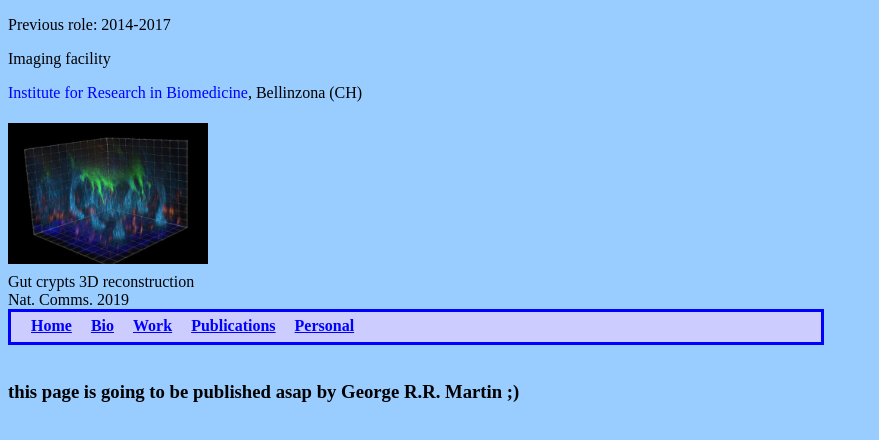
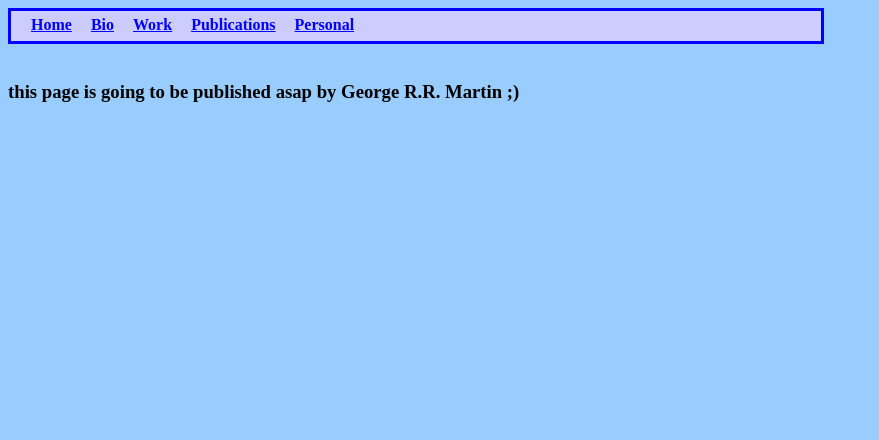
Before and after one commit to RoccoDAnt/RoccoDAnt.github.io, a plain HTML site: page personal.html in a window 1280 px wide. Shown: the whole page, without its empty margins (0-879 px from the left). Drawn offline with Linux system fonts and the light colour scheme.

Commit message:
Update personal.html

```diff
--- a/personal.html
+++ b/personal.html
@@ -21,18 +21,6 @@
    </style>
    <link rel="icon" href="logo_RDA_64x64.png" sizes="16x16" type="image/png">
 </head>
-<tr>
-  <td style="min-width:500px">
-    <p>Previous role: 2014-2017</p>
-    <p>Imaging facility</p>
-    <p><a>Institute for Research in Biomedicine</a>, Bellinzona (CH)</p>
-  </td>
-  <td>
-       <img style="float: top; margin:5px 0px" src="gut_crypts_Perruzza_NatComm-2019.png" alt="gut_crypts_Perruzza_NatComm-2019" width="200" />
-     <div class="caption" style="float: bottom;">Gut crypts 3D reconstruction<br>Nat. Comms. 2019</div>
-   </div>
-  </td>
-</tr>
 
 <body bgcolor=99CCFF>
   <nav id="navigation">
```
